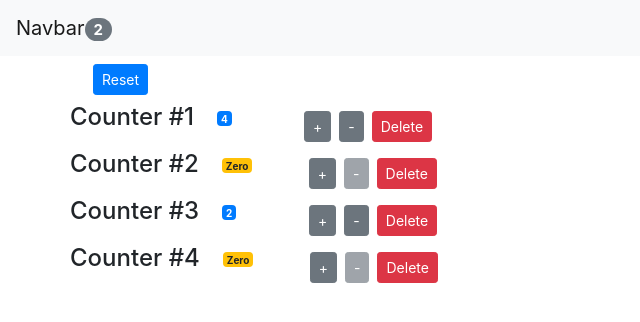
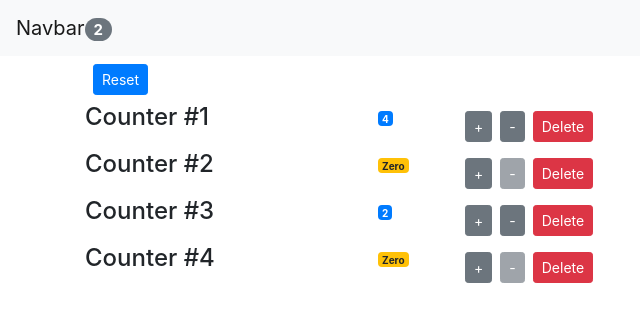
Before and after one commit to supermonkeyparadise/React, a React (Create React App) app in the folder counter-app/: page / in a window 1280 px wide. Shown: the top 322 px of the page, without its empty margins (0-640 px from the left). Built offline with nearby package versions, Linux system fonts and the light colour scheme.

Commit message:
modify grid

```diff
--- a/counter-app/src/components/counter.jsx
+++ b/counter-app/src/components/counter.jsx
@@ -33,7 +33,7 @@ class Counter extends Component {
     // JSX compiles to React.createElement
     return (
       <div className="row">
-        {this.props.children}
+        <div className="col-3">{this.props.children}</div>
         <div className="col-1">
           <span style={this.styles} className={this.getBadgeClasses()}>
             {this.formatCount()}
```
